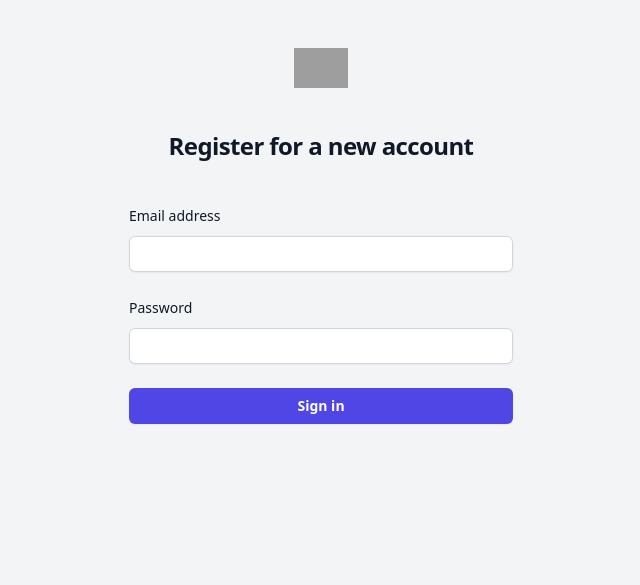
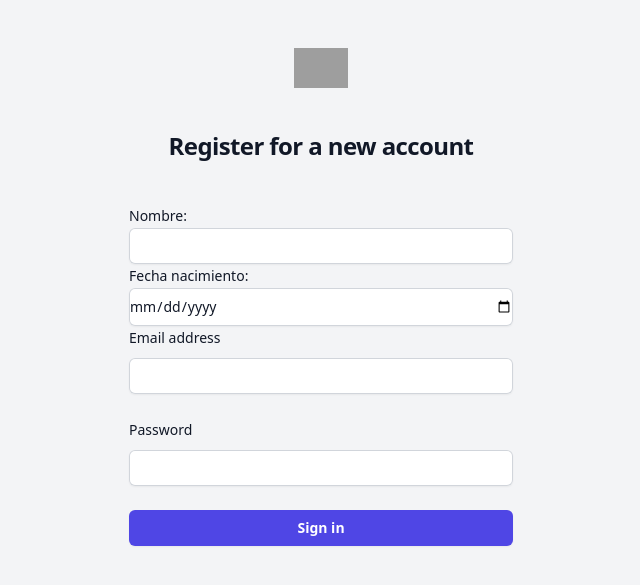
Before and after one commit to GuidoFC/PhpBeginner, a PHP site: page /register in a window 1280 px wide. Shown: the part 64-649 px from the top of the page, without its empty margins (319-959 px from the left). Run offline with PHP 8.4, Linux system fonts and the light colour scheme; some libraries are stand-ins or nearby versions; grey boxes are pictures that could not be loaded.

Commit message:
He modificado el formulario para añadir nuevos parametros

```diff
--- a/apache/views/registration/create.view.php
+++ b/apache/views/registration/create.view.php
@@ -3,21 +3,41 @@
     <main>
         <div class="flex min-h-full flex-col justify-center px-6 py-12 lg:px-8">
             <div class="sm:mx-auto sm:w-full sm:max-w-sm">
-                <img class="mx-auto h-10 w-auto" src="https://tailwindui.com/plus/img/logos/mark.svg?color=indigo&shade=600" alt="Your Company">
-                <h2 class="mt-10 text-center text-2xl font-bold leading-9 tracking-tight text-gray-900">Register for a new account</h2>
+                <img class="mx-auto h-10 w-auto"
+                     src="https://tailwindui.com/plus/img/logos/mark.svg?color=indigo&shade=600" alt="Your Company">
+                <h2 class="mt-10 text-center text-2xl font-bold leading-9 tracking-tight text-gray-900">Register for a
+                    new account</h2>
             </div>
+
 
             <div class="mt-10 sm:mx-auto sm:w-full sm:max-w-sm">
                 <form class="space-y-6" action="/register" method="POST">
                     <div>
-                        <label for="email" class="block text-sm font-medium leading-6 text-gray-900">Email address</label>
+<!--                        Nombre-->
+                        <label for="nombre" class="block text-sm font-medium leading-6 text-gray-900">Nombre: </label>
+                        <!--                        TODO Como puedo recuperar el nombre si lo he introducido mal? Esto: <= old('nombre') ?> NO FUNCIONA-->
+                        <input id="nombre" name="nombre" required
+                               class="block w-full rounded-md border-0 py-1.5 text-gray-900 shadow-sm ring-1 ring-inset ring-gray-300 placeholder:text-gray-400 focus:ring-2 focus:ring-inset focus:ring-indigo-600 sm:text-sm sm:leading-6"
+                               value="<?= old('nombre') ?>">
+
+<!--                        Telefono-->
+                        <label for="fecha_nacimiento"
+                               class="block text-sm font-medium leading-6 text-gray-900">Fecha nacimiento: </label>
+                        <input id="fecha_nacimiento" name="fecha_nacimiento"  type="date" required
+                               class="block w-full rounded-md border-0 py-1.5 text-gray-900 shadow-sm ring-1 ring-inset ring-gray-300 placeholder:text-gray-400 focus:ring-2 focus:ring-inset focus:ring-indigo-600 sm:text-sm sm:leading-6"
+                               value="<?= old('telefono') ?>">
+
+<!--                        Email-->
+                        <label for="email" class="block text-sm font-medium leading-6 text-gray-900">Email
+                            address</label>
                         <div class="mt-2">
                             <input id="email"
                                    name="email"
                                    type="email"
                                    autocomplete="email"
-                                   required class="block w-full rounded-md border-0 py-1.5 text-gray-900 shadow-sm ring-1 ring-inset ring-gray-300 placeholder:text-gray-400 focus:ring-2 focus:ring-inset focus:ring-indigo-600 sm:text-sm sm:leading-6"
-                                   value="<?= old('email')?>"
+                                   required
+                                   class="block w-full rounded-md border-0 py-1.5 text-gray-900 shadow-sm ring-1 ring-inset ring-gray-300 placeholder:text-gray-400 focus:ring-2 focus:ring-inset focus:ring-indigo-600 sm:text-sm sm:leading-6"
+                                   value="<?= old('email') ?>"
                             >
                         </div>
                         <?php if (isset($errors['email'])) : ?>
@@ -27,7 +47,9 @@
 
                     <div>
                         <div class="flex items-center justify-between">
-                            <label for="password" class="block text-sm font-medium leading-6 text-gray-900">Password</label>
+<!--                            Contraseña-->
+                            <label for="password"
+                                   class="block text-sm font-medium leading-6 text-gray-900">Password</label>
                         </div>
                         <div class="mt-2">
                             <input id="password"
@@ -46,7 +68,10 @@
                     </div>
 
                     <div>
-                        <button type="submit" class="flex w-full justify-center rounded-md bg-indigo-600 px-3 py-1.5 text-sm font-semibold leading-6 text-white shadow-sm hover:bg-indigo-500 focus-visible:outline focus-visible:outline-2 focus-visible:outline-offset-2 focus-visible:outline-indigo-600">Sign in</button>
+                        <button type="submit"
+                                class="flex w-full justify-center rounded-md bg-indigo-600 px-3 py-1.5 text-sm font-semibold leading-6 text-white shadow-sm hover:bg-indigo-500 focus-visible:outline focus-visible:outline-2 focus-visible:outline-offset-2 focus-visible:outline-indigo-600">
+                            Sign in
+                        </button>
                     </div>
                 </form>
             </div>
```
